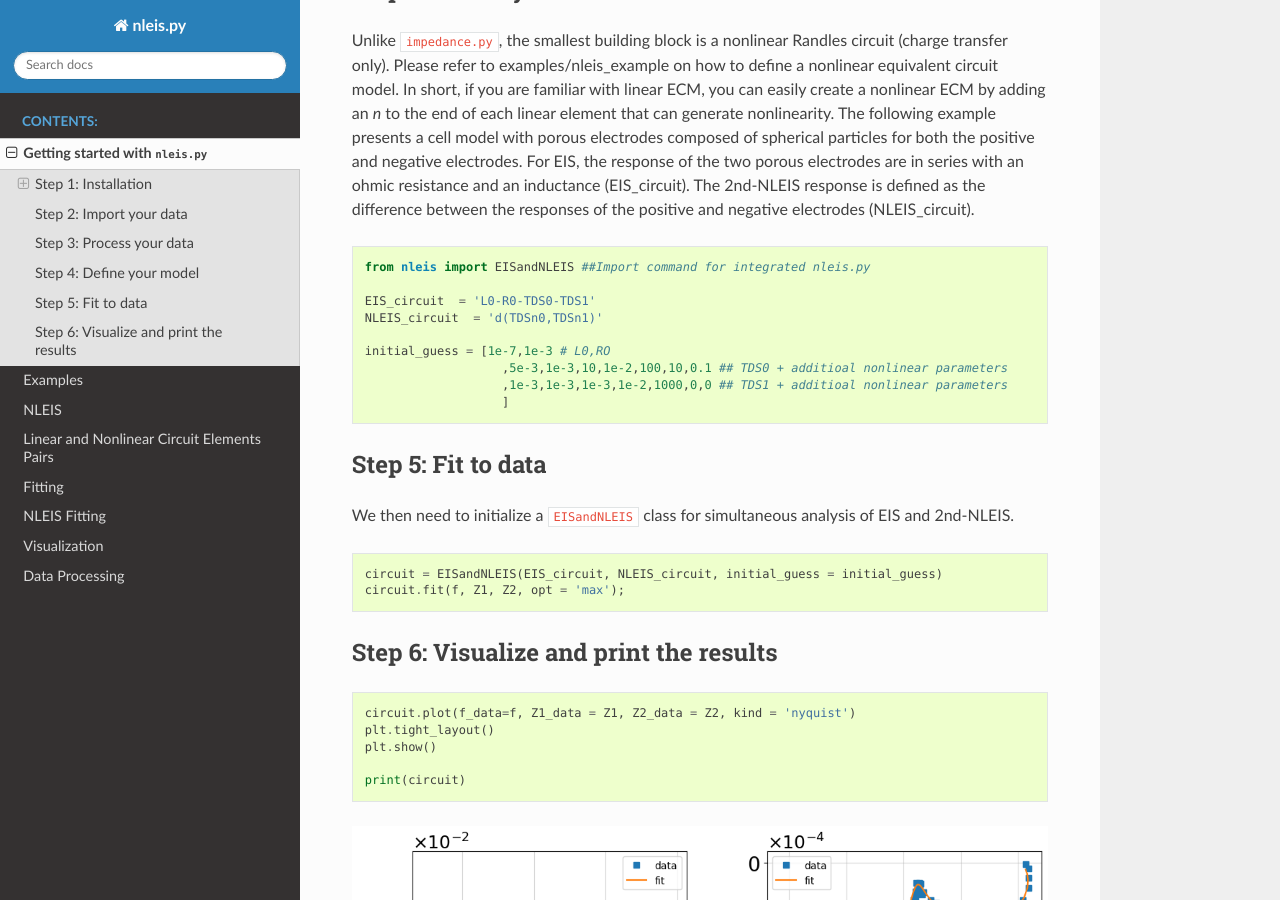
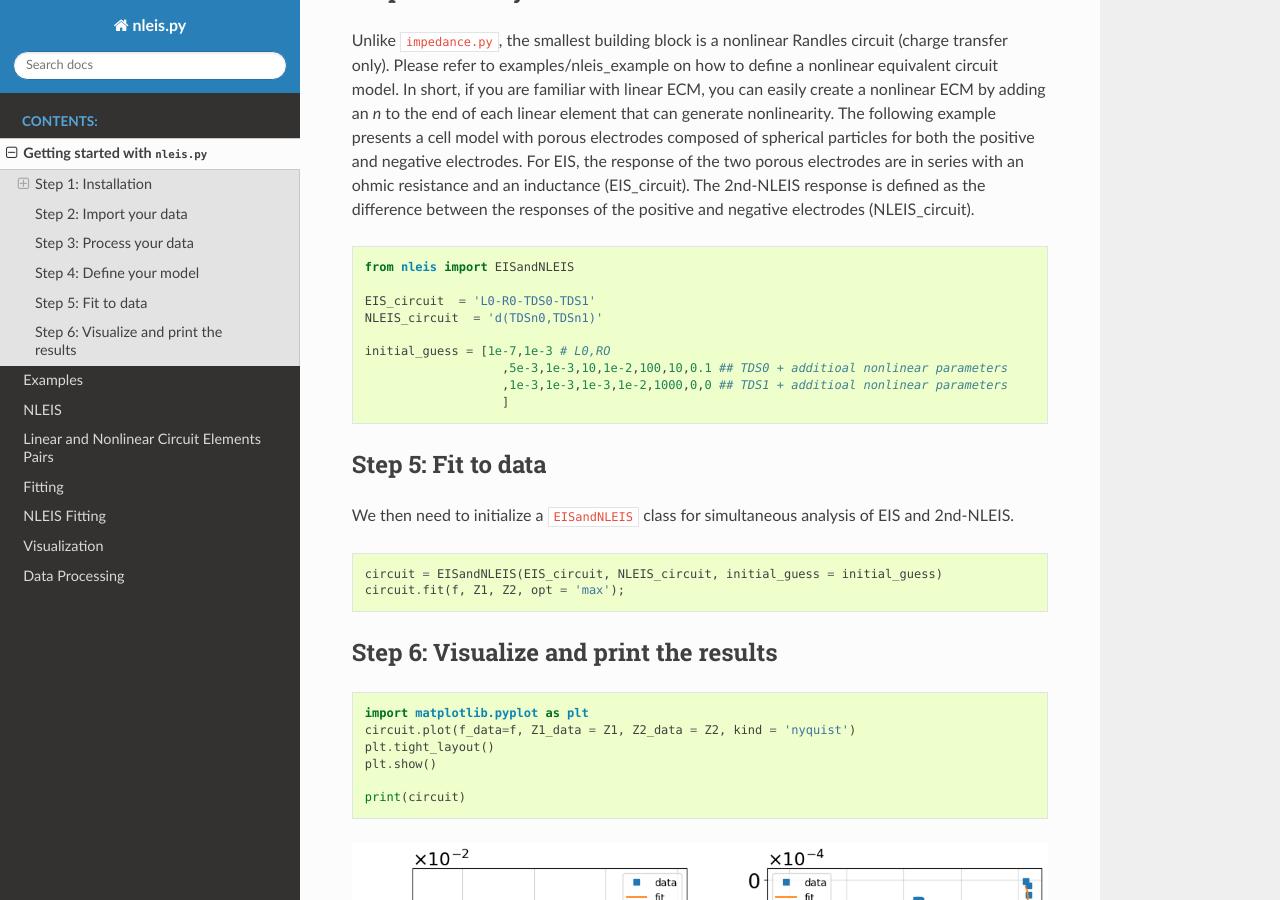
Before and after one commit to yuefan98/nleis.py, a Sphinx documentation site: the page built from docs/source/getting-started.rst, in a window 1280 px wide and 900 px high, scrolled down 1860 px. Built offline with Sphinx 7.4.7 and the Read the Docs theme 2.0.0, drawn with Linux system fonts in a browser that asks for light colours; pages that are not in the unit, such as notebooks, are missing from menus.

```diff
--- a/docs/source/getting-started.rst
+++ b/docs/source/getting-started.rst
@@ -81,7 +81,7 @@ For EIS, the response of the two porous electrodes are in series with an ohmic r
 
 .. code-block:: python
 
-    from nleis import EISandNLEIS ##Import command for integrated nleis.py
+    from nleis import EISandNLEIS
 
     EIS_circuit  = 'L0-R0-TDS0-TDS1'
     NLEIS_circuit  = 'd(TDSn0,TDSn1)'
@@ -107,6 +107,7 @@ Step 6: Visualize and print the results
 
 .. code-block:: python
 
+    import matplotlib.pyplot as plt
     circuit.plot(f_data=f, Z1_data = Z1, Z2_data = Z2, kind = 'nyquist')
     plt.tight_layout()
     plt.show()
--- a/environment.yml
+++ b/environment.yml
@@ -15,3 +15,4 @@ dependencies:
     - SALib
     - tqdm
     - tabulate
+    - impedance
```
